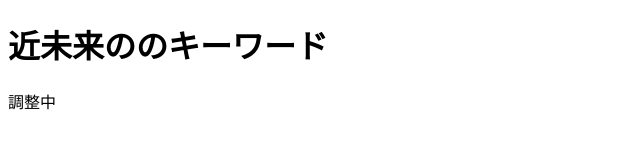
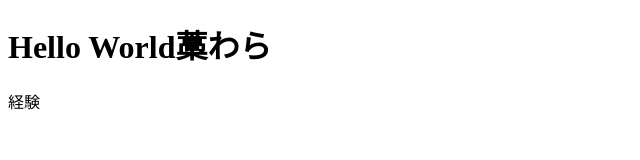
Before and after one commit to 12321info/12321info.github.io, a plain HTML site: page index.html in a window 1280 px wide. Shown: the whole page, without its empty margins (0-640 px from the left). Drawn offline with Linux system fonts and the light colour scheme.

Commit message:
Revert "first"
This reverts commit 3e870e654c565886e0d35b0978f50d9563ebc720.

```diff
--- a/index.html
+++ b/index.html
@@ -1,7 +1,7 @@
 <!DOCTYPE html>
 <html>
   <body>
-    <h1>近未来ののキーワード</h1>
-    <p>調整中</p>
+    <h1>Hello World藁わら</h1>
+    <p>経験</p>
   </body>
 </html>
```
